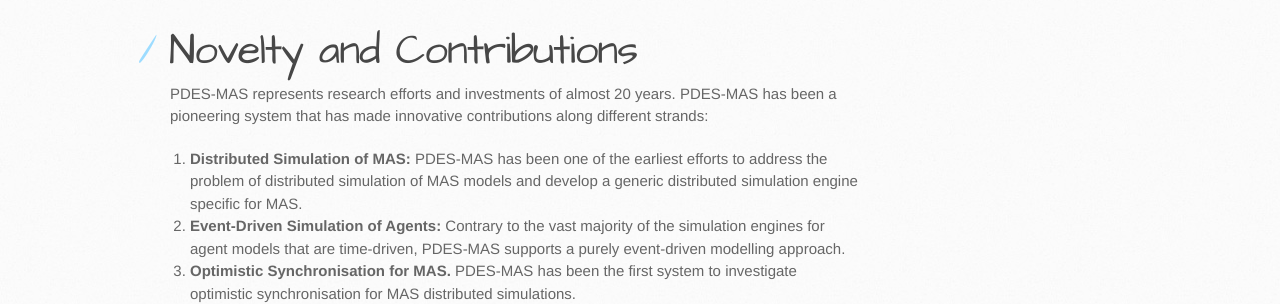
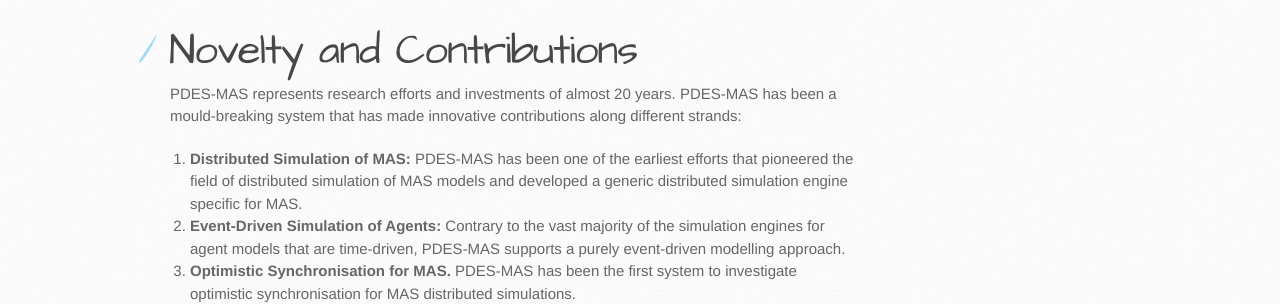
Before and after one commit to PDES-MAS/PDES-MAS.github.io, a Jekyll site: the page built from index.md, in a window 1280 px wide. Shown: the part 1742-2046 px from the top of the page. Built offline with Jekyll 4.4.1, drawn with Linux system fonts in a browser that asks for light colours; our own code applies the rules of GitHub Pages for plain Markdown files.

Commit message:
Update index.md

```diff
--- a/index.md
+++ b/index.md
@@ -15,9 +15,9 @@ The PDES-MAS framework is based on PDES paradigm, where a simulation model is di
 ![](/assets/images/pdesmas/topology.svg)
 
 # Novelty and Contributions
-PDES-MAS represents research efforts and investments of almost 20 years.  PDES-MAS has been a pioneering system that has made innovative contributions along different strands:
+PDES-MAS represents research efforts and investments of almost 20 years.  PDES-MAS has been a mould-breaking system that has made innovative contributions along different strands:
 
-1. **Distributed Simulation of MAS:** PDES-MAS has been  one of the earliest efforts to address the problem of distributed simulation of MAS models and develop a generic distributed simulation engine specific for MAS.
+1. **Distributed Simulation of MAS:** PDES-MAS has been  one of the earliest efforts that pioneered the field of distributed simulation of MAS models and developed a generic distributed simulation engine specific for MAS.
 2. **Event-Driven Simulation of Agents:** Contrary to the vast majority of the simulation engines for agent models that are time-driven, PDES-MAS supports a purely event-driven modelling approach.
 3. **Optimistic Synchronisation for MAS.** PDES-MAS has been the first system to investigate optimistic synchronisation for MAS distributed simulations.
 4. **Data-Centric Simulation, Linking Models to Data:** PDES-MAS has demonstrated a method for accessing data from within a simulation using different forms of queries. It has been the first to address the problem of synchronised range queries.
```
